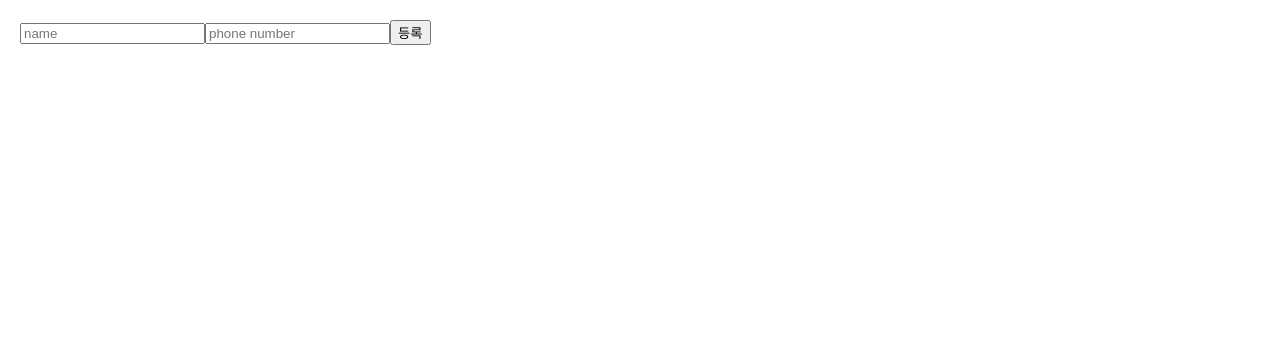
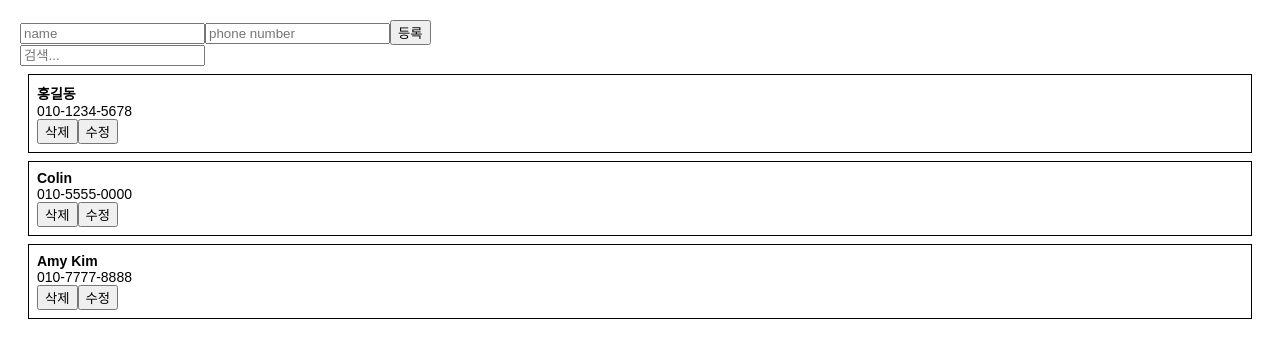
Before and after one commit to minnheima/my-app, a React (Create React App) app: page / in a window 1280 px wide. Shown: the top 358 px of the page. Built offline with nearby package versions, Linux system fonts and the light colour scheme.

Commit message:
add edit/delete function

```diff
--- a/src/App.js
+++ b/src/App.js
@@ -26,11 +26,33 @@ import PhoneInfoList from './Components/PhoneInfoList';
 // }
 class App extends Component {
   //id는 렌더링 될 필요가 없기 때문에 state 넣어주지 않아도 된다
-  id = 0;
+  id = 3;
   state = {
-    information: [],
-  }
+    information: [
+      {
+        id: 0,
+        name: '홍길동',
+        phone: '010-1234-5678',
+      },
+      {
+        id: 1,
+        name: 'Colin',
+        phone: '010-5555-0000',
+      },
+      {
+        id: 2,
+        name: 'Amy Kim',
+        phone: '010-7777-8888',
+      },
+    ],
+    keyword: '',
+  };
 
+  handleChange = (e) => {
+    this.setState({
+      keyword: e.target.value,
+    })
+  };
   handleCreate = (data) => {
     const { information } = this.state;
     this.setState({
@@ -38,13 +60,13 @@ class App extends Component {
         id: this.id++
       }))
     });
-  }
+  };
   handleRemove = (id)=> {
     const { information } = this.state;
     this.setState({
       information: information.filter(info => info.id !== id)
     });
-  }
+  };
   handleUpdate = (id, data) => {
     const { information } = this.state;
     this.setState({
@@ -60,14 +82,21 @@ class App extends Component {
         }
       )
     });
-  }
+  };
 
   render(){
     return (
       <div>
         <PhoneForm onCreate={this.handleCreate} />
+        <input
+          value={this.state.keyword}
+          onChange={this.handleChange}
+          placeholder="검색..."
+        />
         <PhoneInfoList
-          data={this.state.information}
+          data={this.state.information.filter(
+            info => info.name.indexOf(this.state.keyword) > -1
+          )}
           onRemove={this.handleRemove}
           onUpdate={this.handleUpdate}
         />
--- a/src/Components/PhoneForm.js
+++ b/src/Components/PhoneForm.js
@@ -1,16 +1,18 @@
 import React, { Component } from 'react';
 
 class PhoneForm extends Component {
+  input = null
+
   state = {
     name: '',
     phone: '',
-  }
+  };
 
   handleChange = (e) => {
     this.setState({
       [e.target.name]: e.target.value
     });
-  }
+  };
 
   handleSubmit = (e) => {
     e.preventDefault();
@@ -18,8 +20,9 @@ class PhoneForm extends Component {
     this.setState({
       name: '',
       phone: '',
-    })
-  }
+    });
+    this.input.focus();
+  };
 
   render() {
     return (
@@ -29,6 +32,7 @@ class PhoneForm extends Component {
           placeholder="name"
           onChange={this.handleChange}
           value={this.state.name}
+          ref={ref => this.input = ref}
         />
         <input
           name="phone"
--- a/src/Components/PhoneInfo.js
+++ b/src/Components/PhoneInfo.js
@@ -5,12 +5,17 @@ class PhoneInfo extends Component {
     editing: false,
     name: '',
     phone: ''
-  }
-
+  };
+  shouldComponentUpdate(nextProps, nextState){
+    if(this.state !== nextState){
+      return true;
+    }
+    return this.props.info !== nextProps.info;
+  };
   handleRemove = ()=> {
     const { info, onRemove } = this.props;
     onRemove(info.id);
-  }
+  };
   handleToggleEdit = () => {
     // true 에서 false로
       // onUpdate
@@ -31,12 +36,12 @@ class PhoneInfo extends Component {
     this.setState({
       editing: !this.state.editing,
     })
-  }
+  };
   handleChange = (e) => {
     this.setState({
       [e.target.name]: e.target.value
     })
-  }
+  };
   render() {
     const { name, phone } = this.props.info;
     const { editing } = this.state;
@@ -45,7 +50,7 @@ class PhoneInfo extends Component {
       padding: '8px',
       margin: '8px',
     }
-
+    console.log(name);
     return (
       <div style={style}>
       {
--- a/src/Components/PhoneInfoList.js
+++ b/src/Components/PhoneInfoList.js
@@ -8,6 +8,8 @@ class PhoneInfoList extends Component {
 
   render() {
     const { data, onRemove , onUpdate} = this.props;
+    console.log('rendering list');
+
     const list  = data.map(
       info => (
         <PhoneInfo
@@ -18,7 +20,6 @@ class PhoneInfoList extends Component {
         />
       )
     );
-
     return (
       <div>
         {list}
```
